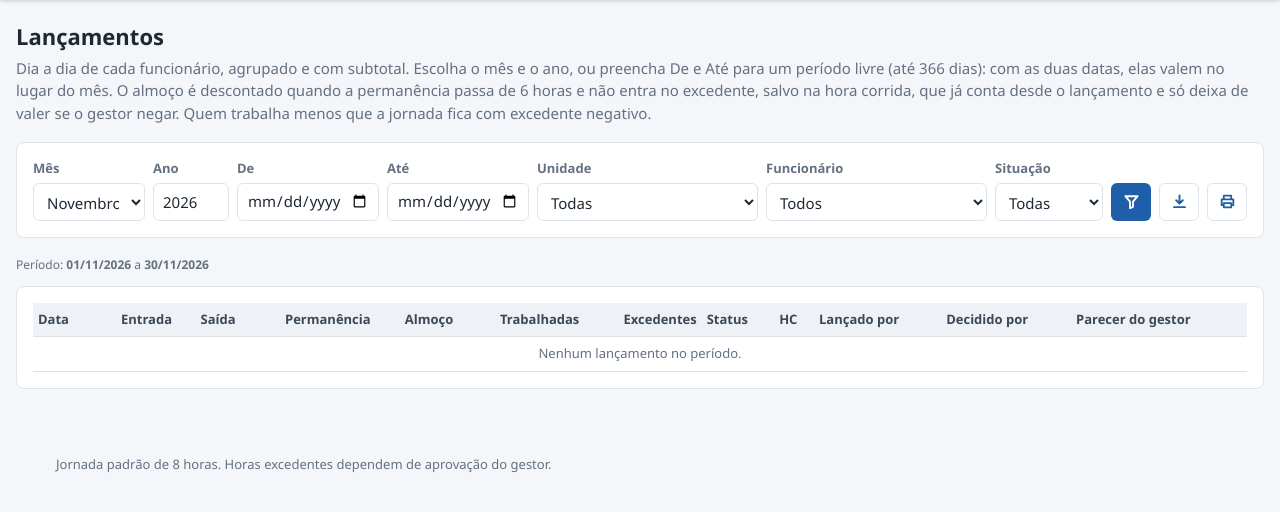
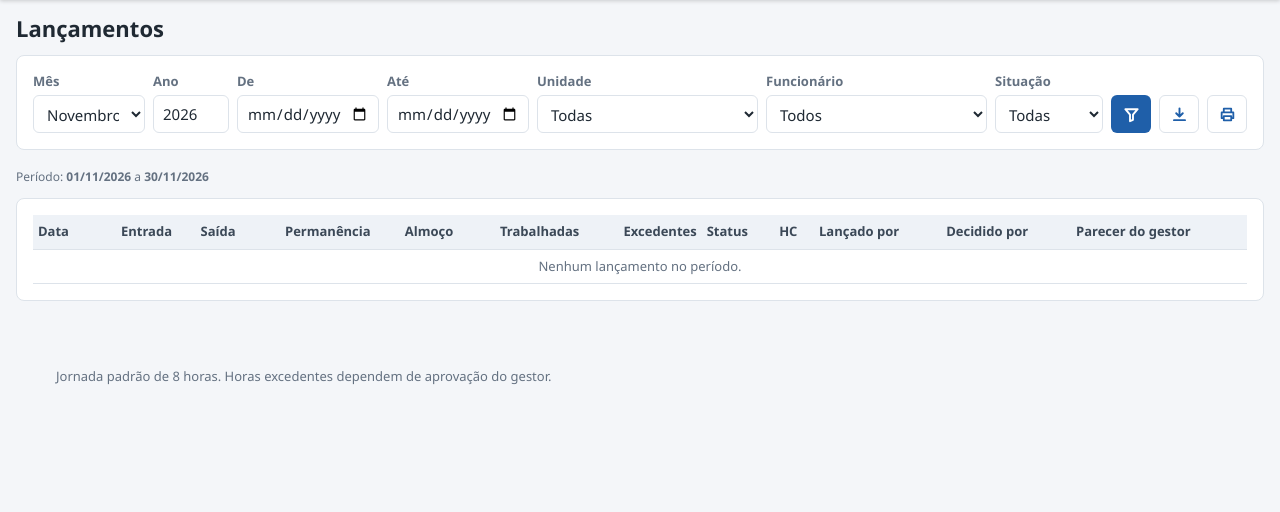
Before and after one commit to AlexandreRaia/controledehorasextras, a Flask app: page /lancamentos/ in a window 1280 px wide. Shown: the part 46-558 px from the top of the page. Run offline with Flask 3, Linux system fonts and the light colour scheme; the visitor is signed in with stand-in values (Sample User, id 1); data that the repository does not hold is empty; some libraries are stand-ins or nearby versions.

Commit message:
Lançamentos: tira o texto explicativo e sobe o filtro e a tabela
Co-Authored-By: Claude Sonnet 5.5 <noreply@anthropic.com>

```diff
--- a/app/static/estilo.css
+++ b/app/static/estilo.css
@@ -320,7 +320,8 @@ tr.inativo td strong { color: var(--suave); }
 
 /* Lista de lancamentos: tudo em uma linha por registro, sem rolagem lateral.
    A pagina fica mais larga e a tabela mais compacta; so o parecer quebra linha. */
-.conteudo:has(.tabela-lancamentos) { max-width: 1720px; }
+.conteudo:has(.tabela-lancamentos) { max-width: 1720px; padding-top: 12px; }
+.conteudo:has(.tabela-lancamentos) h1 { margin-bottom: 10px; }
 .tabela-lancamentos { font-size: 13px; }
 .tabela-lancamentos th, .tabela-lancamentos td { padding: 7px 5px; white-space: nowrap; }
 /* Editar e excluir ficam sempre a vista, mesmo se a tabela ainda precisar de rolagem. */
--- a/app/templates/lancamentos/listar.html
+++ b/app/templates/lancamentos/listar.html
@@ -4,14 +4,6 @@
 {% block conteudo %}
 
 <h1>Lançamentos</h1>
-<p class="sub">
-  Dia a dia de cada funcionário, agrupado e com subtotal. Escolha o mês e o ano, ou preencha
-  De e Até para um período livre (até 366 dias): com as duas datas, elas valem no lugar do mês.
-  O almoço é descontado quando a permanência passa de {{ almoco_a_partir_horas }} horas e não entra
-  no excedente, salvo na hora corrida, que já conta desde o lançamento e só deixa de valer se o
-  gestor negar. Quem trabalha menos que a jornada fica com excedente negativo.
-</p>
-
 {% if personalizado %}{{ m.faixa_fechados(fechados_no_periodo) }}{% else %}{{ m.faixa_fechado(fechamento) }}{% endif %}
 
 <form class="cartao filtros filtros-linha" method="get">
```
